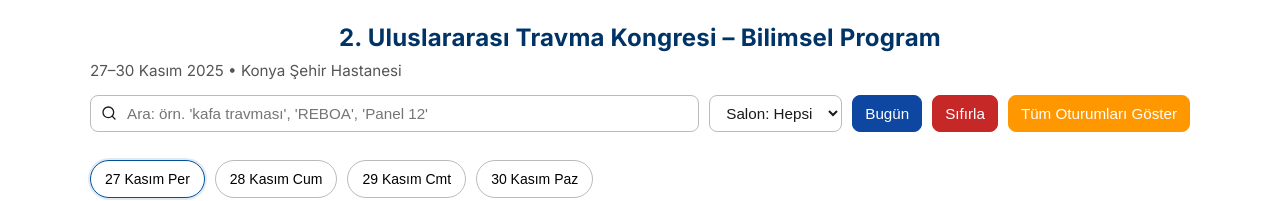
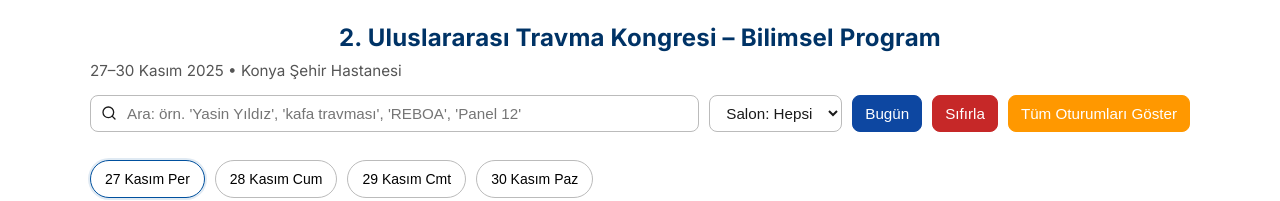
Before and after one commit to yasinfedev/online_bilimsel_program_v2, a plain HTML site: page index.html in a window 1280 px wide. Shown: the top 201 px of the page. Drawn offline with Linux system fonts and the light colour scheme.

Commit message:
Update index.html

```diff
--- a/index.html
+++ b/index.html
@@ -137,7 +137,7 @@
       <div class="controls">
         <label class="search" title="Oturum, konuşmacı veya panel ara">
   <svg width="16" height="16" viewBox="0 0 24 24" fill="none" stroke="currentColor" stroke-width="2" stroke-linecap="round" stroke-linejoin="round"><circle cx="11" cy="11" r="8"></circle><line x1="21" y1="21" x2="16.65" y2="16.65"></line></svg>
-      <input id="q" placeholder="Ara: örn. 'kafa travması', 'REBOA', 'Panel 12'" />
+      <input id="q" placeholder="Ara: örn. 'Yasin Yıldız', 'kafa travması', 'REBOA', 'Panel 12'" />
       <button id="searchGo" class="btn" style="display:none" title="Ara">Ara ↵</button>
     </label>
 
```
